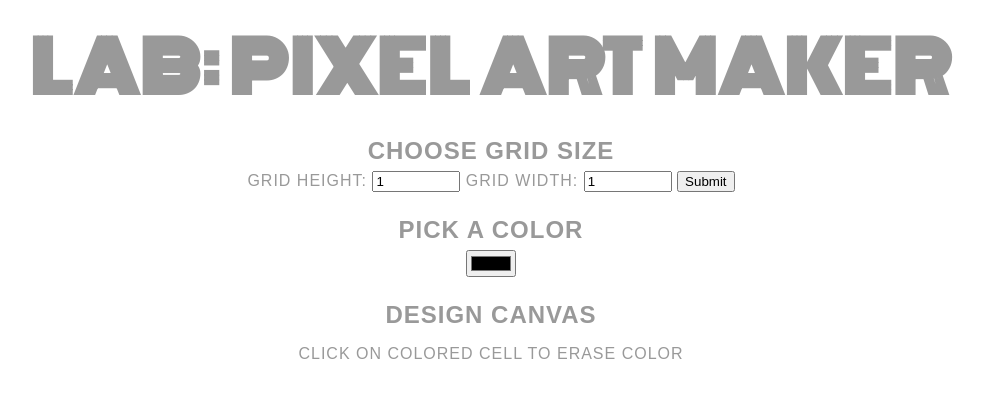
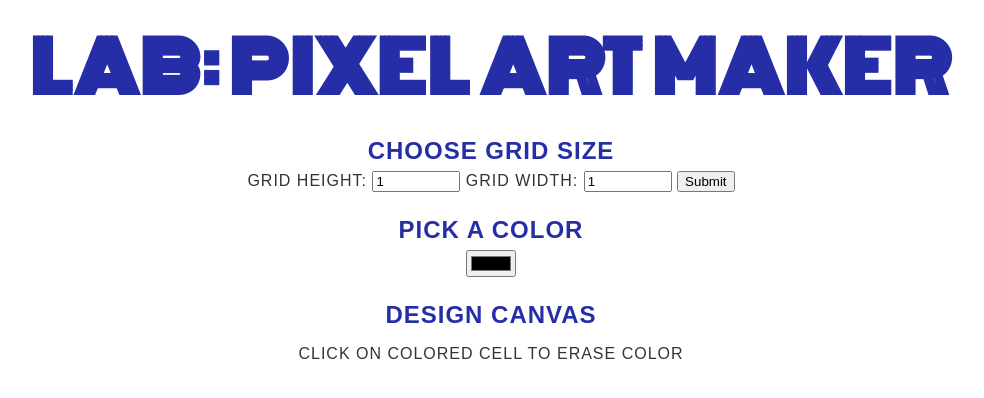
Before and after one commit to amajuadomi/pixelMaker, a plain HTML site: page index.html in a window 1280 px wide. Shown: the whole page, without its empty margins (149-1133 px from the left). Drawn offline with nearby package versions, Linux system fonts and the light colour scheme.

Commit message:
Update styles.css

```diff
--- a/styles.css
+++ b/styles.css
@@ -1,7 +1,7 @@
 body {
     text-align: center;
     font-family: 'Raleway', sans-serif;
-    color: #999999;
+    color: #333333;
     text-transform: uppercase;
     font-weight: 500 ;
     letter-spacing: 1px;
@@ -11,10 +11,12 @@ h1 {
     font-family: Monoton;
     font-size: 70px;
     margin: 0.2em;
+    color: #252ea7;
 }
 
 h2 {
     margin: 1em 0 0.25em;
+    color: #252ea7;
 }
 
 h2:first-of-type {
@@ -24,7 +26,7 @@ h2:first-of-type {
 table,
 tr,
 td {
-    border: 1px solid black;
+    border: 1px solid #333333;
 }
 
 table {
```
